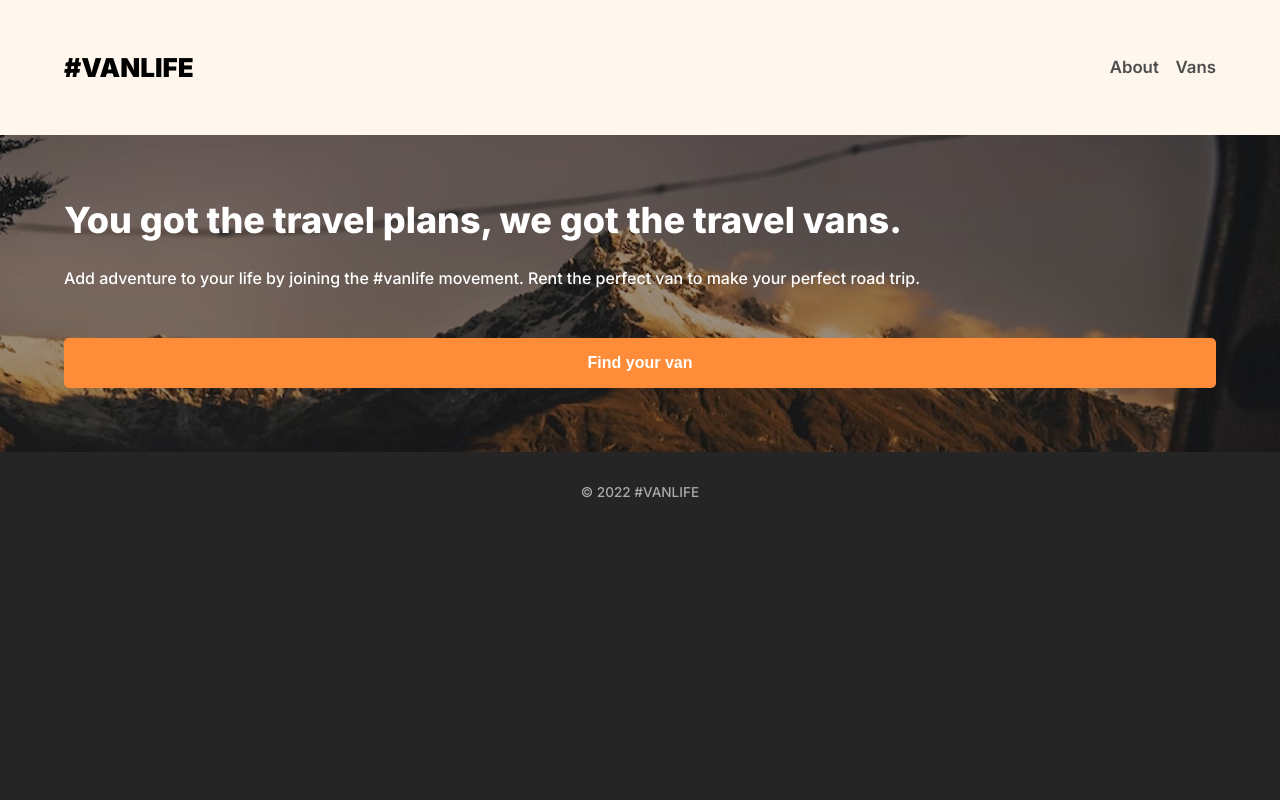
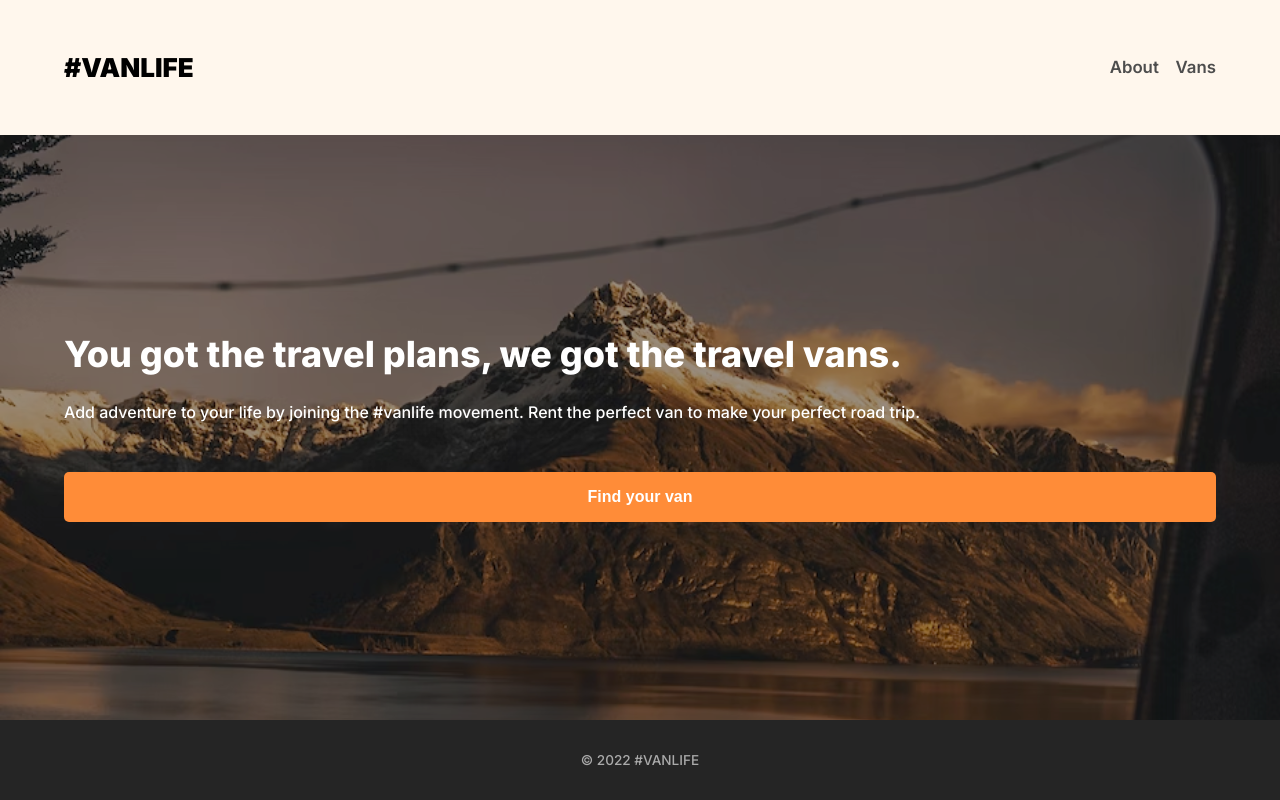
Before and after one commit to daniyal-akmar/travel-vans, a React (Vite) app: page / in a window 1280 px wide. Built offline with nearby package versions, Linux system fonts and the light colour scheme.

Commit message:
css improved

```diff
--- a/src/App.jsx
+++ b/src/App.jsx
@@ -1,10 +1,11 @@
 import { Routes, Route, Link } from "react-router-dom";
 import Home from "./pages/Home";
 import About from "./pages/About";
+import Vans from "./pages/Vans";
 
 const App = () => {
     return (
-        <>
+        <div className="app">
             <header className="site-header">
                 <div className="container container-flex">
                     <div className="logo">
@@ -13,7 +14,7 @@
 
                     <nav className="site-nav">
                         <Link to="/about">About</Link>
-                        <Link to="/about">Vans</Link>
+                        <Link to="/vans">Vans</Link>
                     </nav>
                 </div>
             </header>
@@ -21,12 +22,13 @@
             <Routes>
                 <Route path="/" element={<Home />} />
                 <Route path="/about" element={<About />} />
+                <Route path="/vans" element={<Vans />} />
             </Routes>
 
             <footer className="site-footer">
                 <p className="small-copy">&copy; 2022 #VANLIFE</p>
             </footer>
-        </>
+        </div>
     )
 }
 
--- a/src/index.css
+++ b/src/index.css
@@ -9,7 +9,7 @@
     font-family: 'Inter', sans-serif;
     font-weight: 500;
     line-height: 1.5;
-    background-color: #252525;
+    background-color: #FFF7ED;
 }
 
 /* ------------------------------- Typography ------------------------------- */
@@ -34,6 +34,12 @@
     display: flex;
     justify-content: space-between;
     align-items: center;
+}
+
+.app {
+    display: flex;
+    flex-direction: column;
+    min-height: 100vh;
 }
 
 
@@ -78,6 +84,10 @@
     background-position: 0% 20%;
     background-blend-mode: multiply;
     padding: 4em 0;
+    flex-grow: 1;
+    display: flex;
+    flex-direction: column;
+    justify-content: center;
 }
 
 .home-title {
@@ -151,6 +161,7 @@
 
 .site-footer {
     padding: 1em 0;
+    background-color: #252525;
 }
 
 .small-copy {
--- /dev/null
+++ b/src/pages/Vans.jsx
@@ -0,0 +1,13 @@
+import React from 'react'
+
+const Vans = () => {
+  return (
+    <div className="vans">
+        <div className="container">
+            <h1>Vans page goes here</h1>
+        </div>
+    </div>
+  )
+}
+
+export default Vans;
```
